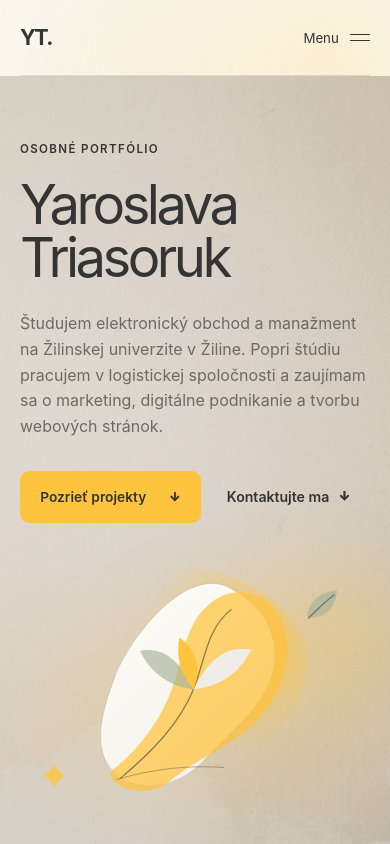
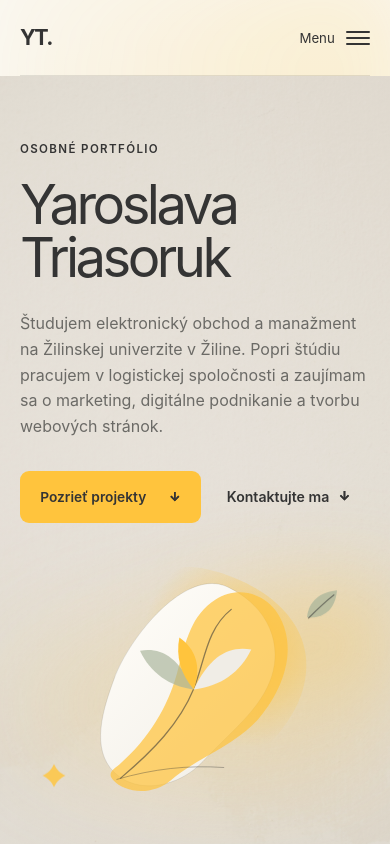
Before and after one commit to yarossllava/yarossllava.github.io, a plain HTML site: page index.html in a window 390 px wide. Shown: the top 844 px of the page. Drawn offline with Linux system fonts and the light colour scheme.

Commit message:
Aktualizácia typografie a responzívneho dizajnu
Co-authored-by: Copilot <223556219+Copilot@users.noreply.github.com>

```diff
--- a/index.html
+++ b/index.html
@@ -15,9 +15,9 @@
   <header class="site-header">
     <a class="wordmark site-logo" href="#domov" aria-label="YT. — začiatok stránky">YT.</a>
 
-    <button class="menu-toggle" type="button" aria-expanded="false" aria-controls="primary-navigation">
+    <button class="menu-toggle" type="button" aria-label="Otvoriť alebo zavrieť navigáciu" aria-expanded="false" aria-controls="primary-navigation">
       <span class="menu-toggle-label">Menu</span>
-      <span class="menu-icon" aria-hidden="true"><span></span><span></span></span>
+      <span class="menu-icon" aria-hidden="true"><span></span><span></span><span></span></span>
     </button>
 
     <nav class="primary-nav" id="primary-navigation" aria-label="Hlavná navigácia">
--- a/styles.css
+++ b/styles.css
@@ -163,7 +163,7 @@ button:focus-visible {
   margin-inline: 0;
   padding: 3.5rem max(var(--page-gutter), calc((100% - var(--page-width)) / 2)) 4.5rem;
   background:
-    linear-gradient(90deg, rgb(250 249 246 / 30%), rgb(250 249 246 / 18%) 58%, rgb(250 249 246 / 10%) 100%),
+    linear-gradient(rgb(240 237 230 / 62%), rgb(240 237 230 / 62%)),
     url("img/hero.jpg") center / cover no-repeat;
   color: var(--color-text);
 }
@@ -916,24 +916,34 @@ button:focus-visible {
 
   .menu-icon {
     display: flex;
-    width: 20px;
+    width: 24px;
+    height: 24px;
+    flex: 0 0 24px;
     flex-direction: column;
-    gap: 5px;
+    justify-content: center;
+    gap: 4px;
+    overflow: visible;
   }
 
   .menu-icon span {
     width: 100%;
-    height: 1px;
+    height: 2px;
+    flex: 0 0 2px;
+    border-radius: 2px;
     background: currentColor;
-    transition: transform 180ms ease;
+    transition: opacity 180ms ease, transform 180ms ease;
   }
 
   .menu-toggle[aria-expanded="true"] .menu-icon span:first-child {
-    transform: translateY(3px) rotate(45deg);
+    transform: translateY(6px) rotate(45deg);
+  }
+
+  .menu-toggle[aria-expanded="true"] .menu-icon span:nth-child(2) {
+    opacity: 0;
   }
 
   .menu-toggle[aria-expanded="true"] .menu-icon span:last-child {
-    transform: translateY(-3px) rotate(-45deg);
+    transform: translateY(-6px) rotate(-45deg);
   }
 
   .primary-nav {
```
